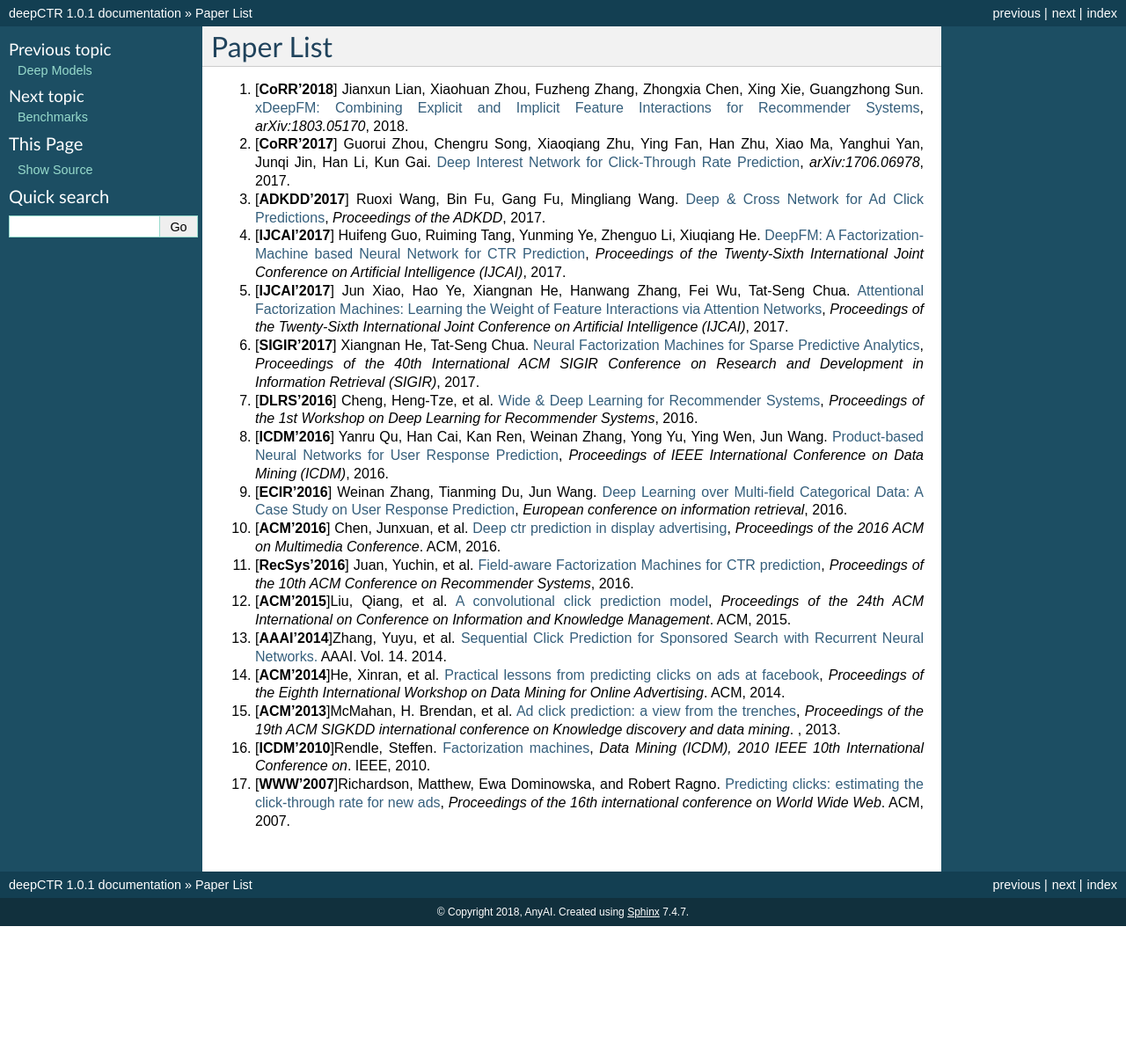
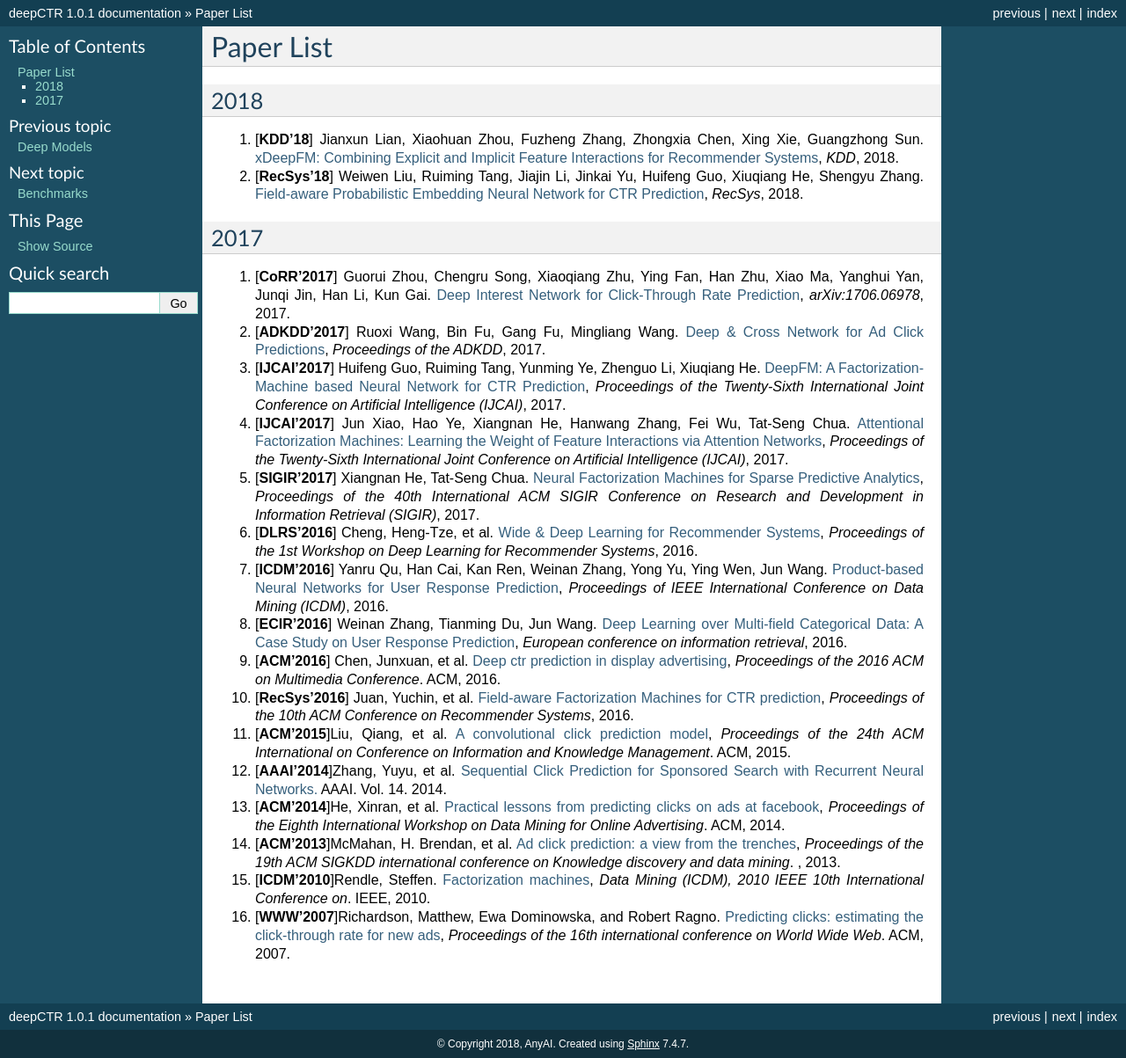
Before and after one commit to anyai/DeepCTR, a Sphinx documentation site: the page built from docs/paperlist.rst, in a window 1280 px wide. Shown: the whole page at 88% size. Built offline with Sphinx 7.4.7, drawn with Linux system fonts in a browser that asks for light colours; before the commit the page ends 1053 px from its top, so only the background shows below that.

Commit message:
Update docs

```diff
--- a/docs/paperlist.rst
+++ b/docs/paperlist.rst
@@ -1,7 +1,15 @@
 Paper List
-==========
+----------
 
-1. [**CoRR'2018**] Jianxun Lian, Xiaohuan Zhou, Fuzheng Zhang, Zhongxia Chen, Xing Xie, Guangzhong Sun. `xDeepFM: Combining Explicit and Implicit Feature Interactions for Recommender Systems <https://arxiv.org/abs/1803.05170>`_, *arXiv:1803.05170*, 2018.
+2018
+~~~~
+
+1. [**KDD'18**] Jianxun Lian, Xiaohuan Zhou, Fuzheng Zhang, Zhongxia Chen, Xing Xie, Guangzhong Sun. `xDeepFM: Combining Explicit and Implicit Feature Interactions for Recommender Systems <https://arxiv.org/abs/1803.05170>`_, *KDD*, 2018.
+
+#. [**RecSys'18**] Weiwen Liu, Ruiming Tang, Jiajin Li, Jinkai Yu, Huifeng Guo, Xiuqiang He, Shengyu Zhang. `Field-aware Probabilistic Embedding Neural Network for CTR Prediction <https://dl.acm.org/citation.cfm?id=3240396>`_, *RecSys*, 2018.
+
+2017
+~~~~
 
 #. [**CoRR'2017**] Guorui Zhou, Chengru Song, Xiaoqiang Zhu, Ying Fan, Han Zhu, Xiao Ma, Yanghui Yan, Junqi Jin, Han Li, Kun Gai. `Deep Interest Network for Click-Through Rate Prediction <https://arxiv.org/abs/1706.06978>`_, *arXiv:1706.06978*, 2017.
 
```
